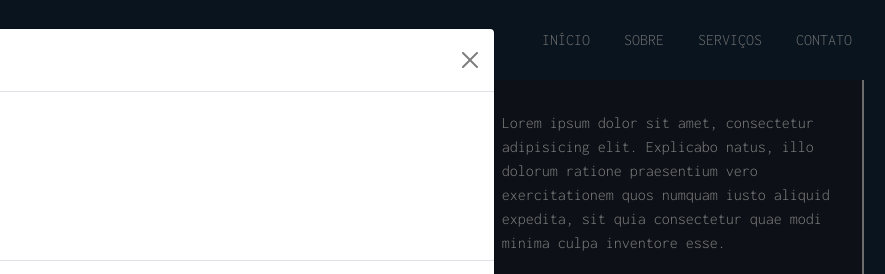
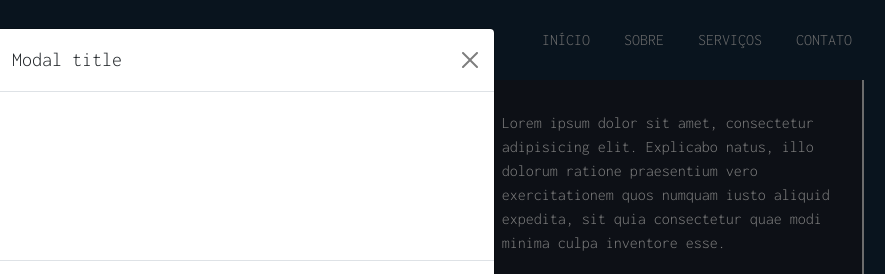
Before and after one commit to celorg/Portfolio, a plain HTML site: page index.html in a window 1280 px wide. Both pictures are taken after a click on the button "Saiba mais". Shown: the part 1986-2260 px from the top of the page, 395-1280 px from the left. Drawn offline with Linux system fonts and the light colour scheme; a web font is replaced by a local one.

Commit message:
atualizando commit

```diff
--- a/index.html
+++ b/index.html
@@ -194,7 +194,7 @@
         <div class="modal-dialog">
           <div class="modal-content">
             <div class="modal-header">
-              <h1 class="modal-title fs-5" id="exampleModalLabel">Modal title</h1>
+              <h1 class="modal-title fs-5 text-dark" id="exampleModalLabel">Modal title</h1>
               <button type="button" class="btn-close" data-bs-dismiss="modal" aria-label="Close"></button>
             </div>
             <div class="modal-body">
```
